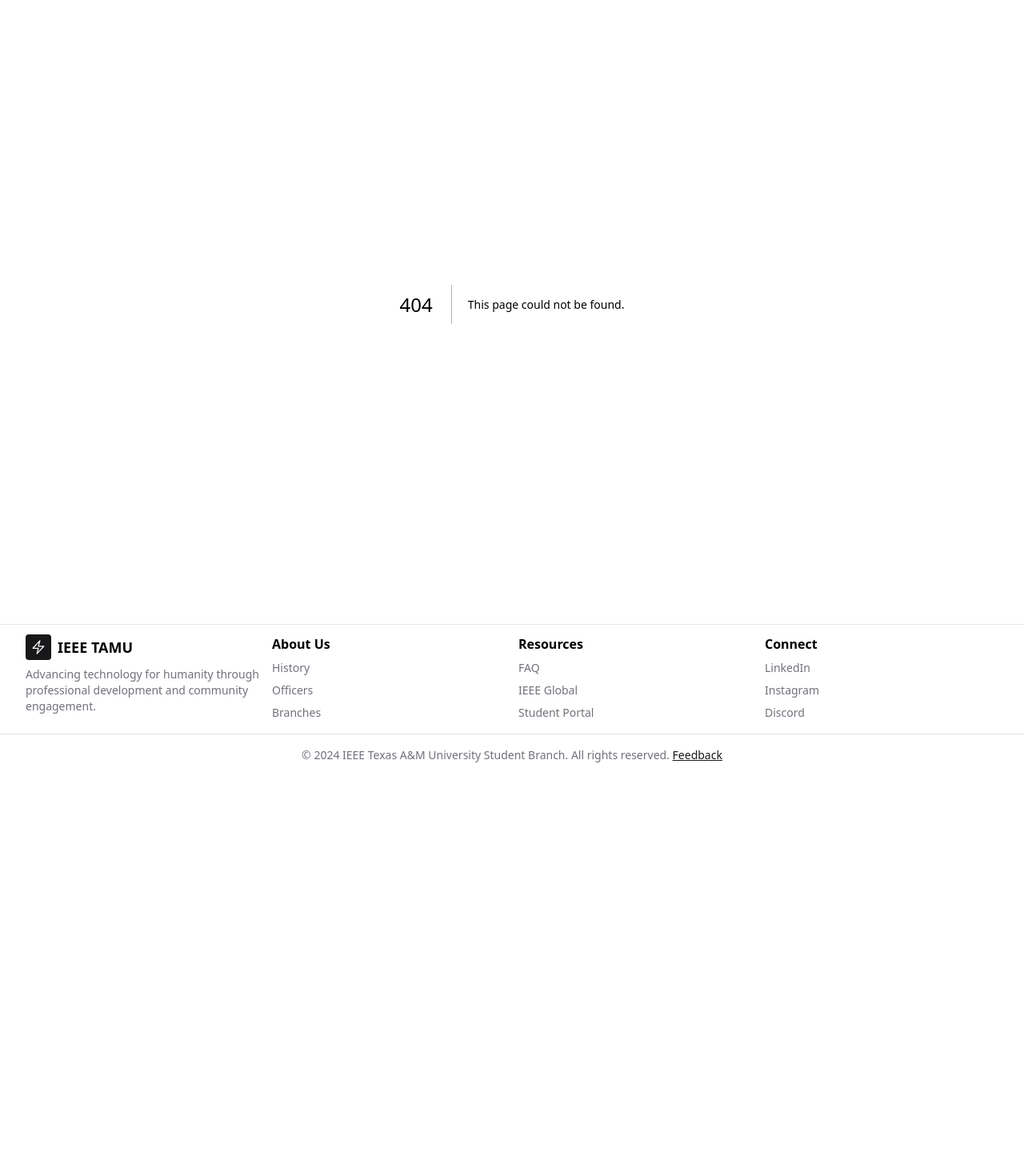
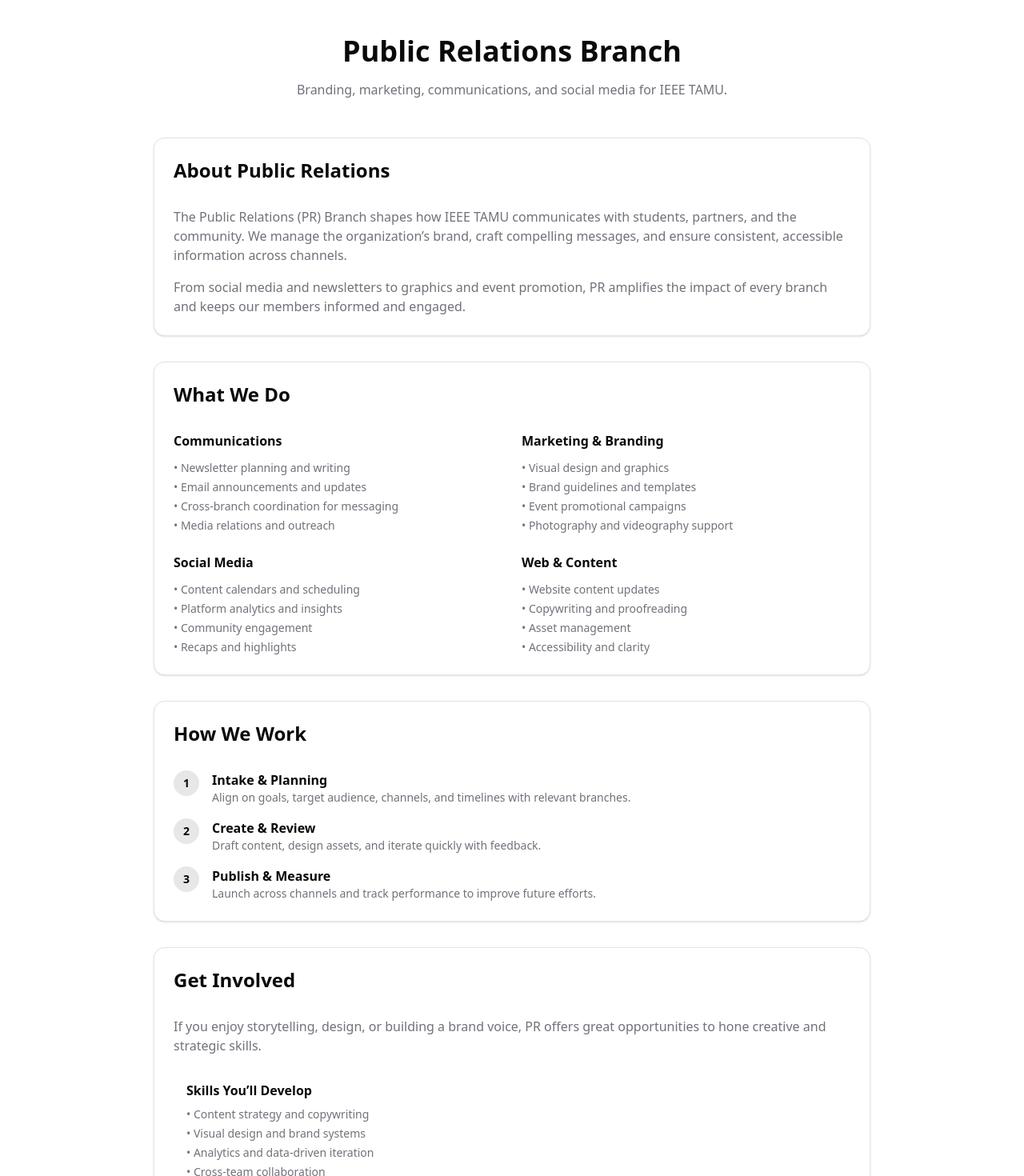
Before and after one commit to IEEE-TAMU/homepage, a Next.js app: page /about/branches/public-relations in a window 1280 px wide. Before the commit this address had no page. Shown: the part 85-1555 px from the top of the page at 80% size. Before the commit the page ends 1055 px from the top, so only its background shows below. Built offline with nearby package versions, Linux system fonts and the light colour scheme.

Commit message:
add PR branch

```diff
--- a/app/about/branches/page.tsx
+++ b/app/about/branches/page.tsx
@@ -38,6 +38,13 @@
         'Educational resources, tutoring programs, and technical skill development.',
       href: '/about/branches/tec',
       color: 'bg-secondary/10',
+    },
+    {
+      name: 'Public Relations',
+      description:
+        'Branding, marketing, communications, and social media for IEEE TAMU.',
+      href: '/about/branches/public-relations',
+      color: 'bg-accent/10',
     },
   ];
 
--- /dev/null
+++ b/app/about/branches/public-relations/page.tsx
@@ -0,0 +1,157 @@
+import { Card, CardContent, CardHeader, CardTitle } from '@/components/ui/card';
+
+export default function PublicRelationsPage() {
+  return (
+    <div className="min-h-screen bg-background">
+      <section className="py-16">
+        <div className="container relative max-w-7xl mx-auto px-4 sm:px-6 lg:px-8">
+          <div className="text-center mb-12">
+            <h1 className="text-4xl font-bold mb-4">Public Relations Branch</h1>
+            <p className="text-muted-foreground max-w-2xl mx-auto">
+              Branding, marketing, communications, and social media for IEEE
+              TAMU.
+            </p>
+          </div>
+
+          <div className="max-w-4xl mx-auto space-y-8">
+            <Card>
+              <CardHeader>
+                <CardTitle className="text-2xl">
+                  About Public Relations
+                </CardTitle>
+              </CardHeader>
+              <CardContent>
+                <p className="text-muted-foreground mb-4">
+                  The Public Relations (PR) Branch shapes how IEEE TAMU
+                  communicates with students, partners, and the community. We
+                  manage the organization’s brand, craft compelling messages,
+                  and ensure consistent, accessible information across channels.
+                </p>
+                <p className="text-muted-foreground">
+                  From social media and newsletters to graphics and event
+                  promotion, PR amplifies the impact of every branch and keeps
+                  our members informed and engaged.
+                </p>
+              </CardContent>
+            </Card>
+
+            <Card>
+              <CardHeader>
+                <CardTitle className="text-2xl">What We Do</CardTitle>
+              </CardHeader>
+              <CardContent>
+                <div className="grid md:grid-cols-2 gap-6">
+                  <div>
+                    <h3 className="font-semibold mb-3">Communications</h3>
+                    <ul className="text-sm text-muted-foreground space-y-1">
+                      <li>• Newsletter planning and writing</li>
+                      <li>• Email announcements and updates</li>
+                      <li>• Cross-branch coordination for messaging</li>
+                      <li>• Media relations and outreach</li>
+                    </ul>
+                  </div>
+                  <div>
+                    <h3 className="font-semibold mb-3">Marketing & Branding</h3>
+                    <ul className="text-sm text-muted-foreground space-y-1">
+                      <li>• Visual design and graphics</li>
+                      <li>• Brand guidelines and templates</li>
+                      <li>• Event promotional campaigns</li>
+                      <li>• Photography and videography support</li>
+                    </ul>
+                  </div>
+                  <div>
+                    <h3 className="font-semibold mb-3">Social Media</h3>
+                    <ul className="text-sm text-muted-foreground space-y-1">
+                      <li>• Content calendars and scheduling</li>
+                      <li>• Platform analytics and insights</li>
+                      <li>• Community engagement</li>
+                      <li>• Recaps and highlights</li>
+                    </ul>
+                  </div>
+                  <div>
+                    <h3 className="font-semibold mb-3">Web & Content</h3>
+                    <ul className="text-sm text-muted-foreground space-y-1">
+                      <li>• Website content updates</li>
+                      <li>• Copywriting and proofreading</li>
+                      <li>• Asset management</li>
+                      <li>• Accessibility and clarity</li>
+                    </ul>
+                  </div>
+                </div>
+              </CardContent>
+            </Card>
+
+            <Card>
+              <CardHeader>
+                <CardTitle className="text-2xl">How We Work</CardTitle>
+              </CardHeader>
+              <CardContent>
+                <div className="space-y-4">
+                  <div className="flex items-start space-x-4">
+                    <div className="h-8 w-8 rounded-full bg-primary/10 flex items-center justify-center flex-shrink-0">
+                      <span className="text-sm font-semibold">1</span>
+                    </div>
+                    <div>
+                      <h4 className="font-semibold">Intake & Planning</h4>
+                      <p className="text-sm text-muted-foreground">
+                        Align on goals, target audience, channels, and timelines
+                        with relevant branches.
+                      </p>
+                    </div>
+                  </div>
+                  <div className="flex items-start space-x-4">
+                    <div className="h-8 w-8 rounded-full bg-primary/10 flex items-center justify-center flex-shrink-0">
+                      <span className="text-sm font-semibold">2</span>
+                    </div>
+                    <div>
+                      <h4 className="font-semibold">Create & Review</h4>
+                      <p className="text-sm text-muted-foreground">
+                        Draft content, design assets, and iterate quickly with
+                        feedback.
+                      </p>
+                    </div>
+                  </div>
+                  <div className="flex items-start space-x-4">
+                    <div className="h-8 w-8 rounded-full bg-primary/10 flex items-center justify-center flex-shrink-0">
+                      <span className="text-sm font-semibold">3</span>
+                    </div>
+                    <div>
+                      <h4 className="font-semibold">Publish & Measure</h4>
+                      <p className="text-sm text-muted-foreground">
+                        Launch across channels and track performance to improve
+                        future efforts.
+                      </p>
+                    </div>
+                  </div>
+                </div>
+              </CardContent>
+            </Card>
+
+            <Card>
+              <CardHeader>
+                <CardTitle className="text-2xl">Get Involved</CardTitle>
+              </CardHeader>
+              <CardContent>
+                <p className="text-muted-foreground mb-4">
+                  If you enjoy storytelling, design, or building a brand voice,
+                  PR offers great opportunities to hone creative and strategic
+                  skills.
+                </p>
+                <div className="bg-accent/5 p-4 rounded-lg">
+                  <h4 className="font-semibold mb-2">Skills You’ll Develop</h4>
+                  <ul className="text-sm text-muted-foreground space-y-1">
+                    <li>• Content strategy and copywriting</li>
+                    <li>• Visual design and brand systems</li>
+                    <li>• Analytics and data-driven iteration</li>
+                    <li>• Cross-team collaboration</li>
+                    <li>• Project and campaign management</li>
+                  </ul>
+                </div>
+              </CardContent>
+            </Card>
+          </div>
+        </div>
+      </section>
+    </div>
+  );
+}
--- a/app/membership/page.tsx
+++ b/app/membership/page.tsx
@@ -4,8 +4,12 @@
 import {
   CheckCircleIcon,
   ArrowTopRightOnSquareIcon,
+  UserGroupIcon,
+  UserIcon,
   UsersIcon,
   GlobeAltIcon,
+  BookOpenIcon,
+  MagnifyingGlassCircleIcon,
 } from '@heroicons/react/24/outline';
 import { EXTERNAL_LINKS } from '@/lib/external-links';
 import { MainSection } from '@/components/main-section';
@@ -14,7 +18,7 @@
   return (
     <div className="min-h-screen bg-background">
       {/* Membership Benefits */}
-      <section className="py-16">
+      <MainSection>
         <div className="container relative max-w-7xl mx-auto px-4 sm:px-6 lg:px-8 flex-1">
           <div className="text-center mb-12">
             <h1 className="text-4xl lg:text-5xl font-bold mb-6 text-balance">
@@ -63,7 +67,7 @@
             <div className="space-y-6">
               <div className="flex items-start space-x-4">
                 <div className="h-8 w-8 rounded-full bg-primary/10 flex items-center justify-center flex-shrink-0">
-                  {/* <BookOpen className="h-4 w-4 text-primary" /> */}
+                  <BookOpenIcon className="h-4 w-4 text-primary" />
                 </div>
                 <div>
                   <h3 className="font-semibold mb-2">
@@ -90,7 +94,7 @@
               </div>
               <div className="flex items-start space-x-4">
                 <div className="h-8 w-8 rounded-full bg-primary/10 flex items-center justify-center flex-shrink-0">
-                  {/* <Target className="h-4 w-4 text-primary" /> */}
+                  <UserIcon className="h-4 w-4 text-primary" />
                 </div>
                 <div>
                   <h3 className="font-semibold mb-2">
@@ -104,7 +108,7 @@
               </div>
               <div className="flex items-start space-x-4">
                 <div className="h-8 w-8 rounded-full bg-primary/10 flex items-center justify-center flex-shrink-0">
-                  <UsersIcon className="h-4 w-4 text-primary" />
+                  <UserGroupIcon className="h-4 w-4 text-primary" />
                 </div>
                 <div>
                   <h3 className="font-semibold mb-2">Local Community</h3>
@@ -138,10 +142,10 @@
             </div>
           </div>
         </div>
-      </section>
+      </MainSection>
 
       {/* Membership Tiers */}
-      <section className="py-16 bg-card">
+      <MainSection className="bg-card">
         <div className="container relative max-w-7xl mx-auto px-4 sm:px-6 lg:px-8 flex-1">
           <div className="text-center mb-12">
             <h2 className="text-3xl font-bold mb-4">Membership Options</h2>
@@ -181,7 +185,7 @@
                   ))}
                 </div>
                 <Button className="w-full bg-primary hover:bg-primary/90 mt-auto">
-                  {/* <ExternalLink className="mr-2 h-4 w-4" /> */}
+                  <ArrowTopRightOnSquareIcon className="mr-2 h-4 w-4" />
                   Join IEEE Global
                 </Button>
               </CardContent>
@@ -222,7 +226,7 @@
             </Card>
           </div>
         </div>
-      </section>
+      </MainSection>
 
       {/* How to Join */}
       <MainSection className="bg-background">
@@ -234,37 +238,38 @@
               to become a member.
             </p>
             <div className="grid md:grid-cols-3 gap-8">
-              <div className="text-center">
-                <div className="h-16 w-16 rounded-full bg-primary/10 flex items-center justify-center mx-auto mb-4">
-                  <span className="text-2xl font-bold text-primary">1</span>
+              {[
+                {
+                  number: 1,
+                  title: 'Choose Your Level',
+                  description:
+                    'Decide between local chapter membership (free) or full IEEE global membership ($32/year).',
+                },
+                {
+                  number: 2,
+                  title: 'Complete Registration',
+                  description:
+                    'Fill out the membership form with your Texas A&M student information.',
+                },
+                {
+                  number: 3,
+                  title: 'Start Participating',
+                  description:
+                    'Join our Discord, attend events, and start building your professional network.',
+                },
+              ].map((step) => (
+                <div className="text-center" key={step.number}>
+                  <div className="h-16 w-16 rounded-full bg-primary/10 flex items-center justify-center mx-auto mb-4">
+                    <span className="text-2xl font-bold text-primary">
+                      {step.number}
+                    </span>
+                  </div>
+                  <h3 className="font-semibold mb-3">{step.title}</h3>
+                  <p className="text-sm text-muted-foreground">
+                    {step.description}
+                  </p>
                 </div>
-                <h3 className="font-semibold mb-3">Choose Your Level</h3>
-                <p className="text-sm text-muted-foreground">
-                  Decide between local chapter membership (free) or full IEEE
-                  global membership ($32/year).
-                </p>
-              </div>
-              <div className="text-center">
-                <div className="h-16 w-16 rounded-full bg-primary/10 flex items-center justify-center mx-auto mb-4">
-                  <span className="text-2xl font-bold text-primary">2</span>
-                </div>
-                <h3 className="font-semibold mb-3">Complete Registration</h3>
-                <p className="text-sm text-muted-foreground">
-                  Fill out the membership form with your{' '}
-                  <span className="text-primary">Texas A&M</span> student
-                  information.
-                </p>
-              </div>
-              <div className="text-center">
-                <div className="h-16 w-16 rounded-full bg-primary/10 flex items-center justify-center mx-auto mb-4">
-                  <span className="text-2xl font-bold text-primary">3</span>
-                </div>
-                <h3 className="font-semibold mb-3">Start Participating</h3>
-                <p className="text-sm text-muted-foreground">
-                  Join our Discord, attend events, and start building your
-                  professional network.
-                </p>
-              </div>
+              ))}
             </div>
             <div className="mt-12">
               <Button
```
